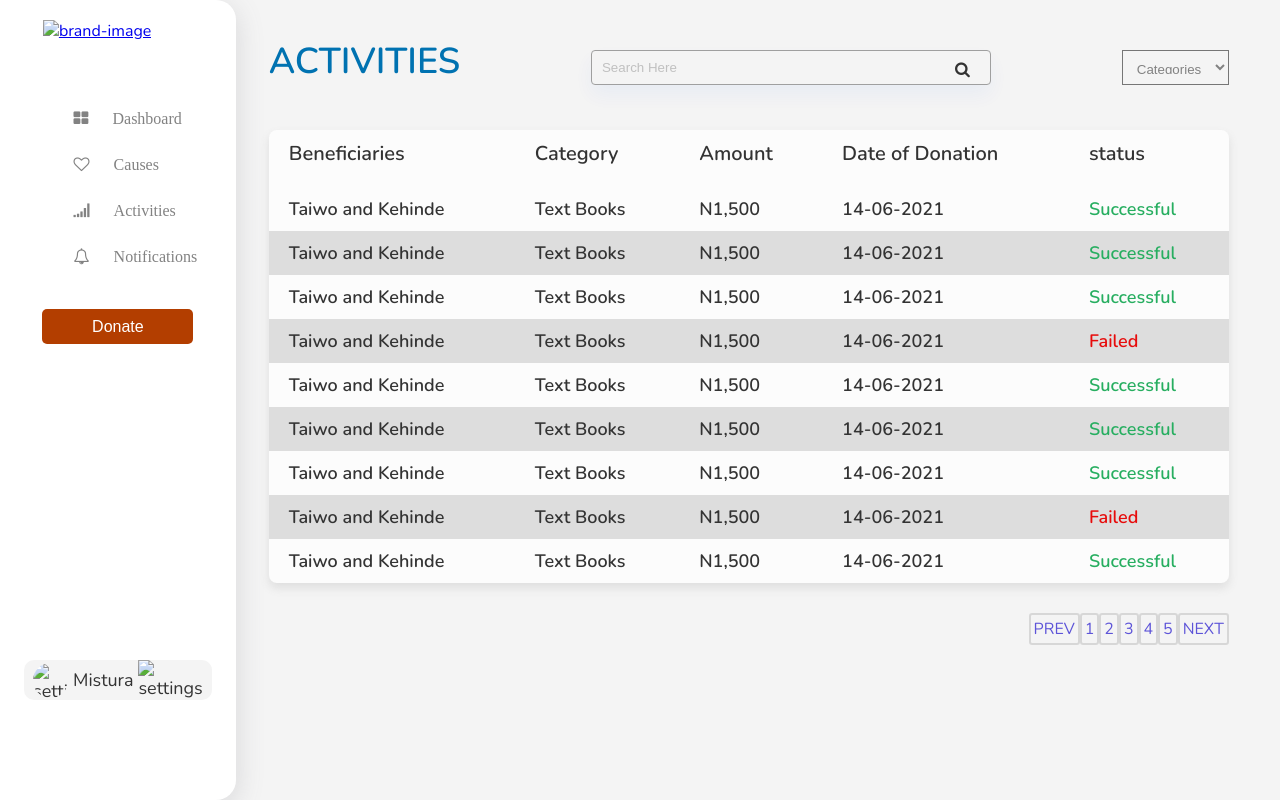
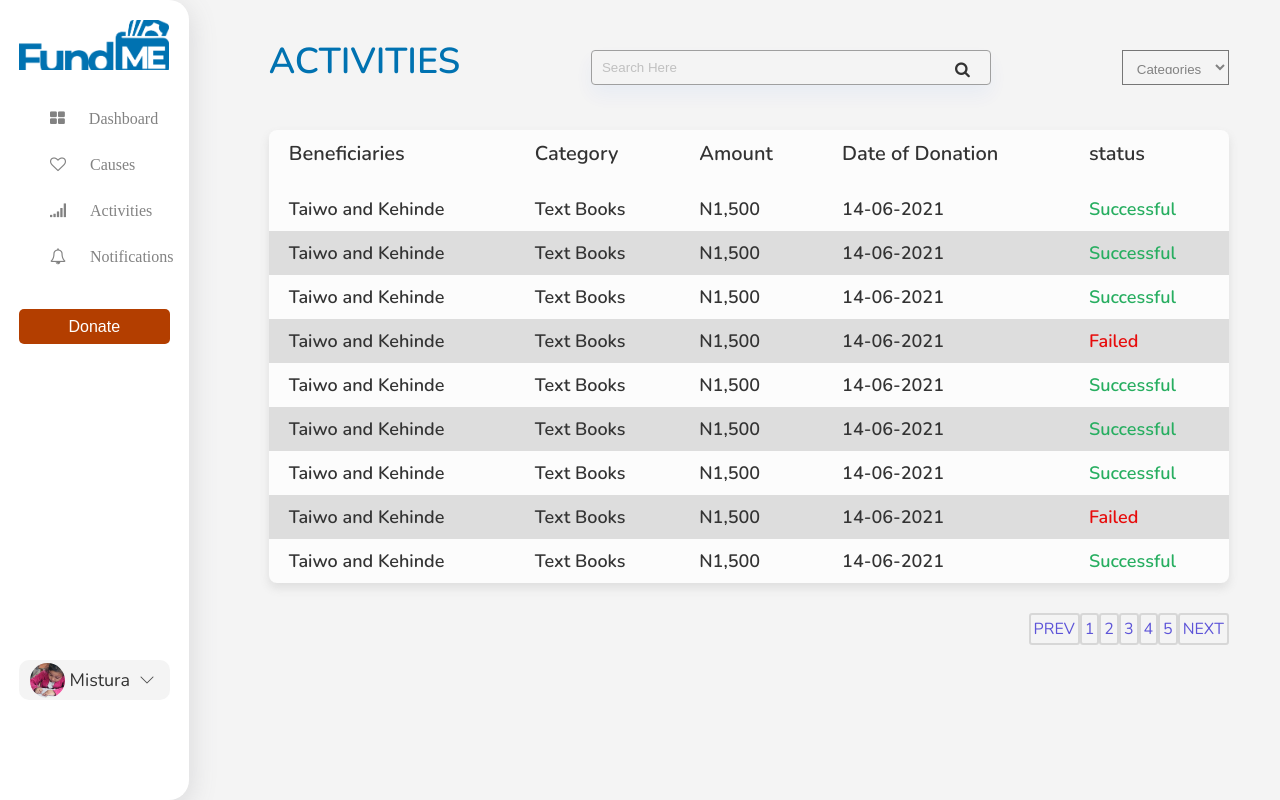
Before and after one commit to zuri-training/FundMe-fe-pjt-69, a plain HTML site: page pages/dashboard-activities.html in a window 1280 px wide. Drawn offline with nearby package versions, Linux system fonts and the light colour scheme.

Commit message:
linked pages

```diff
--- a/pages/dashboard-activities.html
+++ b/pages/dashboard-activities.html
@@ -17,7 +17,7 @@
           <!--BRAND-LOGO-->
           <div class="brand-logo">
             <a href="#">
-              <img src="img/FundMEblue.png" alt="brand-image" class="brand-img">
+              <img src="../IMG/FundMEblue.png" alt="brand-image" class="brand-img">
             </a>
           </div>
           <!--LINKS-->
@@ -44,9 +44,9 @@
         </div>
         <!--PROFILE LINK-->
         <a class="btn-profile" href="#profile">
-          <img src="img/bazzz.jpg" alt="settings" class="profile-link-img">
+          <img src="../IMG/bazzz.jpg" alt="settings" class="profile-link-img">
           Mistura
-          <img src="img/chevron-down.png" alt="settings" class="profile-link-icon">
+          <img src="../IMG/chevron-down.png" alt="settings" class="profile-link-icon">
         </a>
       </nav>
       <!--HAMBURGER (MOBILE)-->
```
Also changed, not shown: donors-dashboard/dashboard.html (+1 -1 lines).
